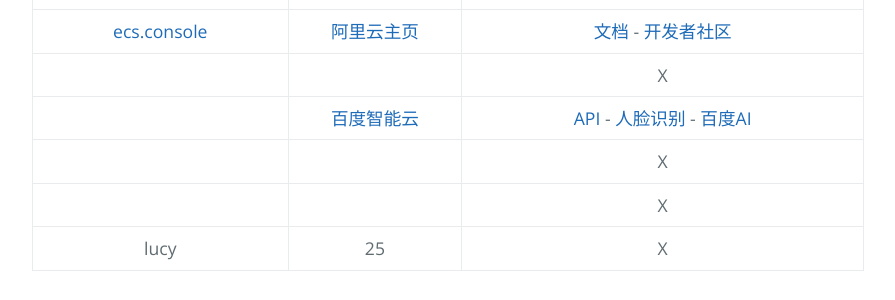
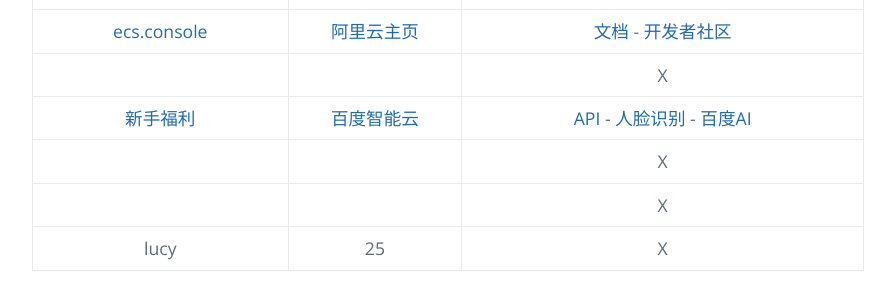
Before and after one commit to AmbroseRen/test, a Jekyll site: the page built from Data/DataLake.md, in a window 1280 px wide. Shown: the part 665-965 px from the top of the page, without its empty margins (192-1087 px from the left). Built offline with Jekyll 4.4.1, drawn with Linux system fonts in a browser that asks for light colours; our own code applies the rules of GitHub Pages for plain Markdown files; the repository's description, which GitHub fills in, is left out.

Commit message:
Update DataLake.md

```diff
--- a/Data/DataLake.md
+++ b/Data/DataLake.md
@@ -15,7 +15,7 @@
 | []() |  | X |
 | [ecs.console](https://ecs.console.aliyun.com/#/home) | [阿里云主页](https://www.aliyun.com/) | [文档](https://help.aliyun.com/index.html?spm=5176.7937365.765261.484.76c75692Oarl3P&content=school) - [开发者社区](https://developer.aliyun.com/) |
 | []() |  | X |
-| []() | [百度智能云](https://cloud.baidu.com/) | [API](https://console.bce.baidu.com/ai/#/ai/speech/overview/index) - [人脸识别](https://cloud.baidu.com/doc/FACE/index.html) - [百度AI](http://ai.baidu.com/index/) |
+| [新手福利](https://console.bce.baidu.com/) | [百度智能云](https://cloud.baidu.com/) | [API](https://console.bce.baidu.com/ai/#/ai/speech/overview/index) - [人脸识别](https://cloud.baidu.com/doc/FACE/index.html) - [百度AI](http://ai.baidu.com/index/) |
 | []() |  | X |
 | []() |  | X |
 | lucy | 25 | X |
```
